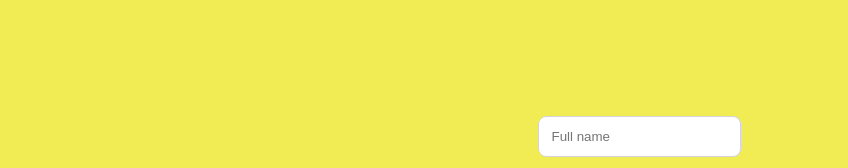
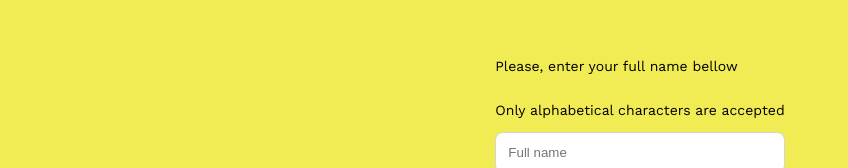
Before and after one commit to Drayton80/bees-beverage-pages, a React app: page /login in a window 1280 px wide. Shown: the part 253-421 px from the top of the page, without its empty margins (0-848 px from the left). Built offline with nearby package versions, Linux system fonts and the light colour scheme.

Commit message:
Login: New InputText props and Fix error feedback

```diff
--- a/src/pages/Login/index.tsx
+++ b/src/pages/Login/index.tsx
@@ -13,12 +13,18 @@ import InputText from "../../components/InputText";
 const Login: React.FC = () => {
   const navigate = useNavigate();
   const userStore = useUserStore();
+  const [inputName, setInputName] = useState<string>("");
   const [validName, setValidName] = useState<boolean>(false);
   const [validAge, setValidAge] = useState<boolean>(false);
 
   const handleInputTextChange = (event: React.FormEvent<HTMLInputElement>) => {
-    userStore?.setName(event.currentTarget.value);
+    setInputName(event.currentTarget.value);
     setValidName(isValidInputText(event.currentTarget.value));
+  };
+
+  const handleEnterClick = () => {
+    userStore?.setName(inputName);
+    navigate(URL_BREWERIES);
   };
 
   const handleCheckboxAgeChange = (event: React.FormEvent<HTMLInputElement>) =>
@@ -30,8 +36,10 @@ const Login: React.FC = () => {
         <article>
           <section>
             <InputText
+              label="Please, enter your full name bellow"
+              warningLabel="Only alphabetical characters are accepted"
               placeholder="Full name"
-              error={userStore?.user.name !== "" && !validName}
+              error={!(inputName === "" || validName)}
               onChange={handleInputTextChange}
             />
           </section>
@@ -43,7 +51,7 @@ const Login: React.FC = () => {
             <button
               className="primary"
               disabled={!validName || !validAge}
-              onClick={() => navigate(URL_BREWERIES)}
+              onClick={handleEnterClick}
             >
               Enter
             </button>
```
